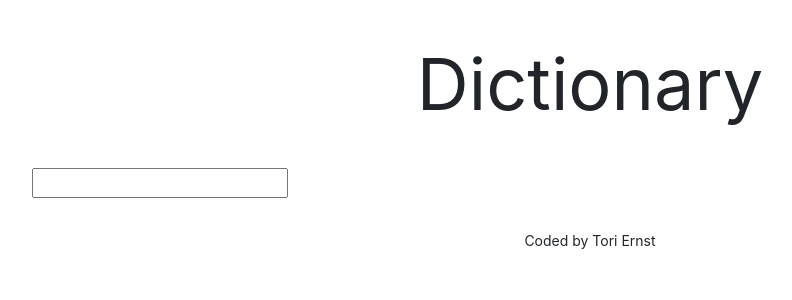
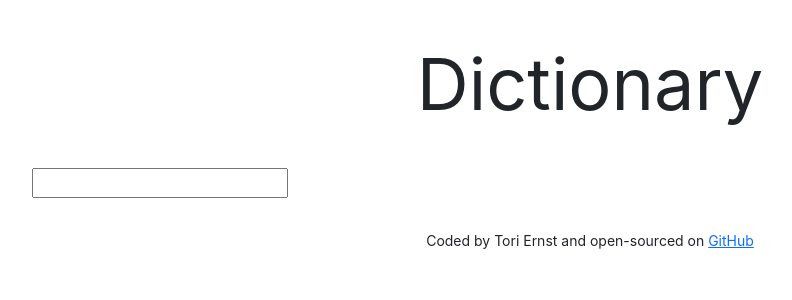
Before and after one commit to tori-noel/dictionary-project, a React (Create React App) app: page / in a window 1280 px wide. Shown: the top 300 px of the page, without its empty margins (50-842 px from the left). Built offline with nearby package versions, Linux system fonts and the light colour scheme.

Commit message:
added github repository link in footer

```diff
--- a/src/App.js
+++ b/src/App.js
@@ -10,7 +10,17 @@ function App() {
           <Dictionary />
         </main>
         <footer>
-          <small>Coded by Tori Ernst</small>
+          <small>
+            Coded by Tori Ernst and open-sourced on{" "}
+            <a
+              href="https://github.com/tori-noel/dictionary-project"
+              target="_blank"
+              rel="noopener noreferrer"
+            >
+              {" "}
+              GitHub
+            </a>
+          </small>
         </footer>
       </div>
     </div>
```
